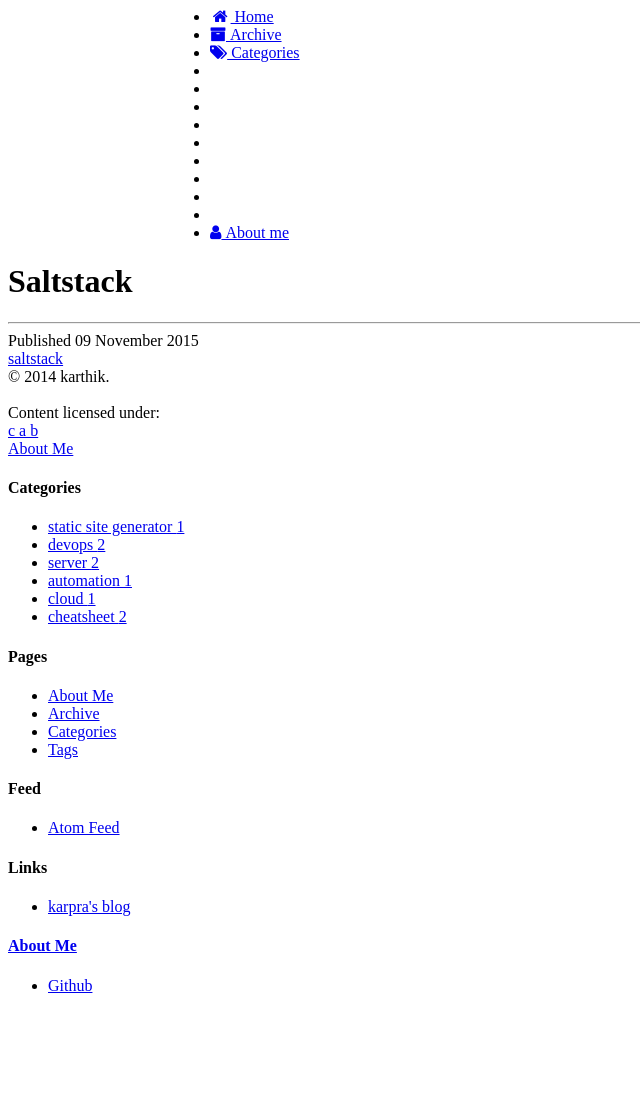
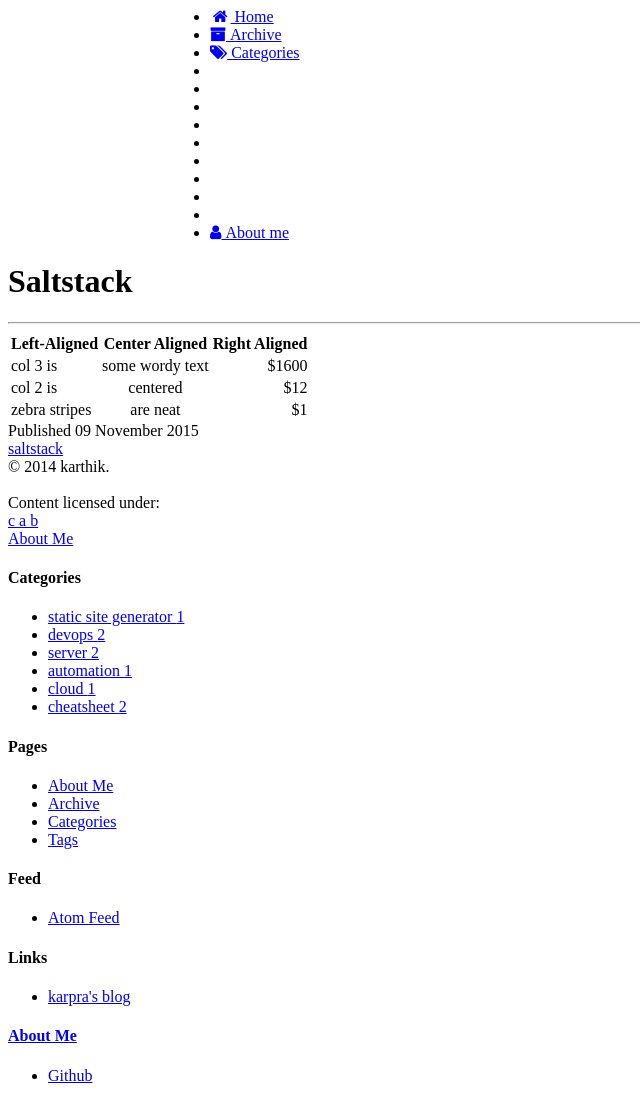
Before and after one commit to karpra/karpra.github.io, a Jekyll site: the page built from _posts/2015-11-9-saltstack.md, in a window 1280 px wide. Shown: the whole page, without its empty margins (0-640 px from the left). Built offline with Jekyll 4.4.1, drawn with Linux system fonts in a browser that asks for light colours; nearby versions of some CDN libraries; library files that are not in the unit come from our copies; before the commit the page ends 1011 px from its top, so only the background shows below that.

Commit message:
Update 2015-11-9-saltstack.md

```diff
--- a/_posts/2015-11-9-saltstack.md
+++ b/_posts/2015-11-9-saltstack.md
@@ -3,3 +3,9 @@
 category : cheatsheet
 tags : [saltstack]
 ---
+
+| Left-Aligned  | Center Aligned  | Right Aligned |
+| :------------ |:---------------:| -----:|
+| col 3 is      | some wordy text | $1600 |
+| col 2 is      | centered        |   $12 |
+| zebra stripes | are neat        |    $1 |
```
